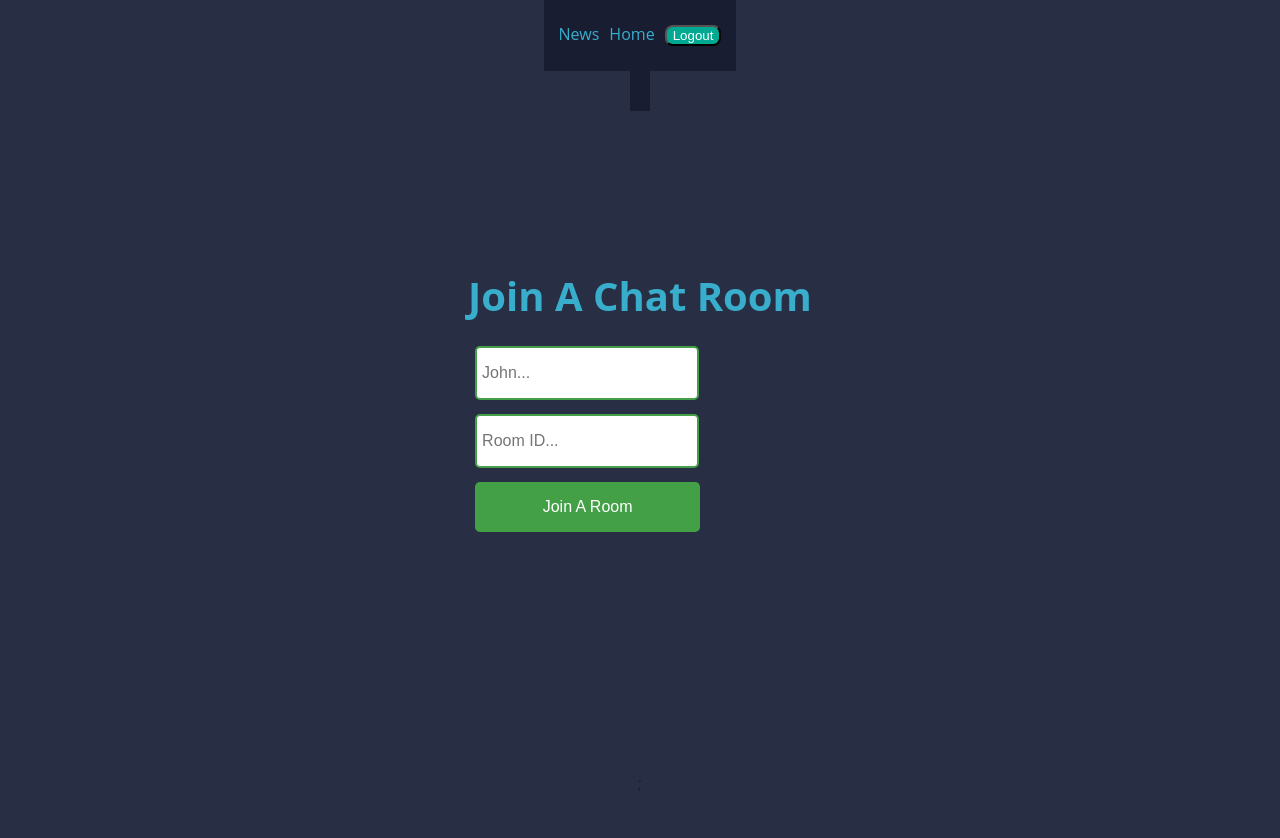
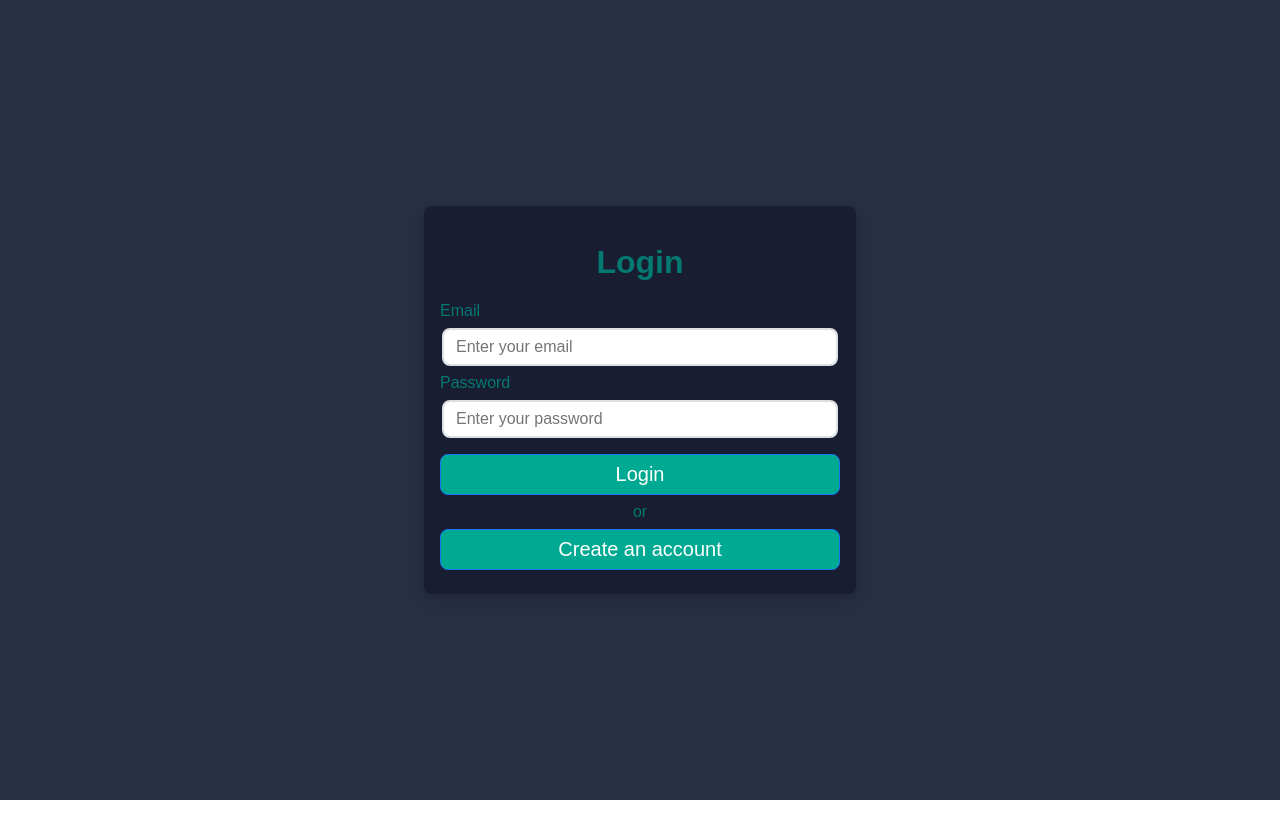
Before and after one commit to deliarm/seng-final, a React (Create React App) app in the folder ucapital/: page / in a window 1280 px wide. Shown: the top 838 px of the page. After the commit the page ends 800 px from the top, so only its background shows below. Built offline with nearby package versions, Linux system fonts and the light colour scheme; no server answers.

Commit message:
change back to default

```diff
--- a/ucapital/src/App.js
+++ b/ucapital/src/App.js
@@ -3,55 +3,50 @@ import Stock from "./pages/stock";
 import StockItem from "./components/stockItem";
 import Login from './pages/loginpage'
 import Signup from './pages/signuppage'
-import Home from './pages/home'
 import './App.css'
-import { BrowserRouter, Route, Routes, Link, Outlet, useNavigate } from "react-router-dom";
+import { BrowserRouter, Route, Routes, Link, Outlet } from "react-router-dom";
 import { useState } from 'react'
 
 function App() {
   const [user, setLoginUser] = useState({})
   const bool = true
-  const news = false
-  const home = true
-  // if(!(user && user._id)){
-  //   return(
-  //     <div className="App">
-  //       <BrowserRouter>
-  //         <Routes>
-  //           <Route path='/' element={<Login setLoginUser={setLoginUser}/>} />
-  //           <Route path='/signup' element={<Signup />} />
-  //         </Routes>
-  //       </BrowserRouter>
+  if (!(user && user._id)) {
+    return (
+      <div className="App">
+        <BrowserRouter>
+          <Routes>
+            <Route path='/' element={<Login setLoginUser={setLoginUser} />} />
+            <Route path='/signup' element={<Signup />} />
+          </Routes>
+        </BrowserRouter>
 
-  //     </div>
-  //   )
-  // }
-  // else{
-  return (
-    <div className="App">
-      {/* <StockItem stockName="AAPL"></StockItem> */}
-      {/* <Stock></Stock> */}
-      <BrowserRouter>
+      </div>
+    )
+  }
+  else {
+    return (
+      <div className="App">
+        {/* <StockItem stockName="AAPL"></StockItem> */}
+        <Stock></Stock>
+        {/* <BrowserRouter>
         <Routes>
-          <Route path="/" element={<Header setLoginUser={setLoginUser} />}>
+          <Route path="/"  element={<Header />}>
             <Route path="news" element={<News />} />
-            <Route path="home" element={<Home />} />
-          </Route>
-        </Routes>
-        <div class="header">
+          </Route> */}
+        {/* </Routes> */}
+        {/* <div class="header">
 
         </div>
-        <Home></Home>
+        <News></News> */}
 
-      </BrowserRouter>
+        {/* </BrowserRouter> */}
 
-    </div >
-  );
-  //}
+      </div >
+    );
+  }
 }
 
-function Header({ setLoginUser }) {
-  const navigate = useNavigate()
+function Header() {
   return (
     <div>
       <div className="header">
@@ -59,8 +54,6 @@ function Header({ setLoginUser }) {
         {/* <Link to='news'></Link> */}
         <nav>
           <Link to='news' className="linkStyle">News</Link>
-          <Link to='home' className="linkStyle">Home</Link>
-          <button className="logout-style" onClick={() => { setLoginUser({}); navigate("/") }}>Logout</button>
         </nav>
       </div>
       <Outlet />
```
